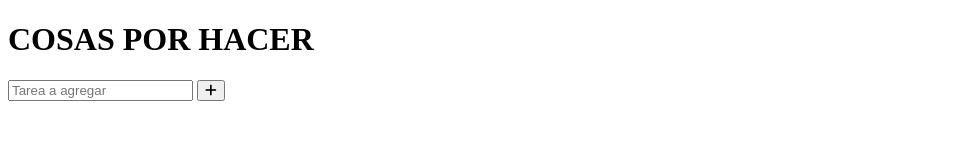
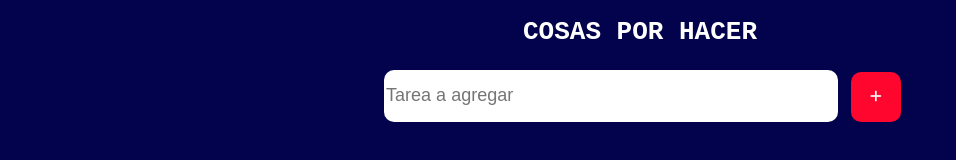
Before and after one commit to MayOrtega/To-Do-List-Examen_Mod4-P5, a plain HTML site: page index.html in a window 1280 px wide. Shown: the whole page, without its empty margins (0-956 px from the left). Drawn offline with Linux system fonts and the light colour scheme.

Commit message:
add style

```diff
--- a/index.html
+++ b/index.html
@@ -4,7 +4,7 @@
     <meta charset="UTF-8">
     <meta http-equiv="X-UA-Compatible" content="IE=edge">
     <meta name="viewport" content="width=device-width, initial-scale=1.0">
-    <link rel=" stylesheet" href="styles.js">
+    <link rel=" stylesheet" href="styles.css">
     <title>ToDo List</title>
 </head>
 <body>
--- a/styles.css
+++ b/styles.css
@@ -0,0 +1,34 @@
+body{
+    text-align: center;
+    background-color: rgb(3, 3, 77);
+    font-family: monospace;
+}
+
+h1{
+    color: white;
+}
+
+.input{
+    width: 450px;
+    height: 50px;
+    margin: 5px;
+    padding: 0 20px 0 20;
+    border: none;
+    outline: none;
+    border-radius: 10px;
+    background-color: white;
+    font-size: 18px;
+}
+
+.boton-agregar{
+    width: 50px;
+    height: 50px;
+    border: none;
+    border-radius: 10px;
+    background-color: rgb(255, 6, 46);
+    color: white;
+}
+
+.boton-agregar:hover{
+    opacity: 0.9;
+}
```
